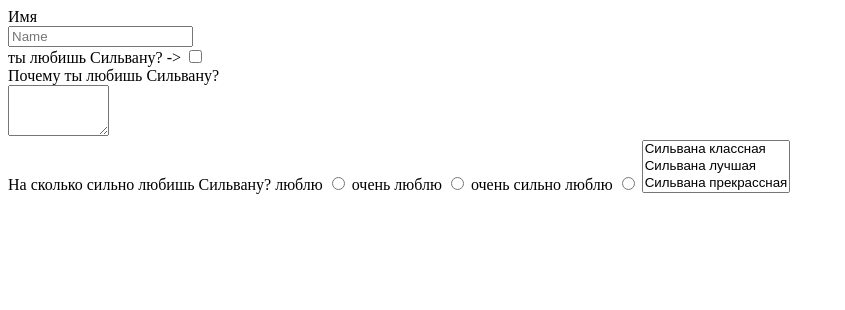
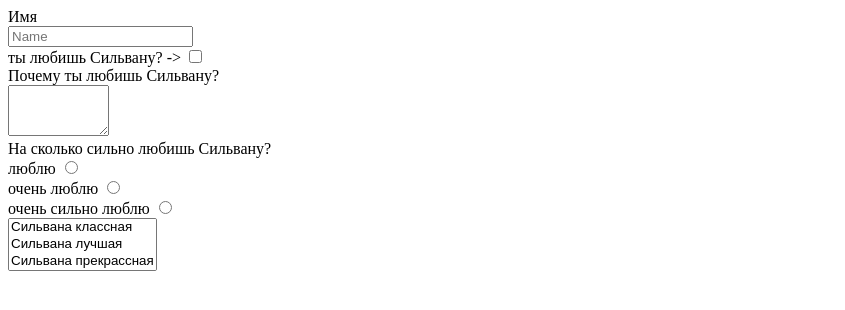
Before and after one commit to regyla/regyla.github.io, a plain HTML site: page Login.html in a window 1280 px wide. Shown: the whole page, without its empty margins (0-845 px from the left). Drawn offline with Linux system fonts and the light colour scheme.

Commit message:
Update Login.html

```diff
--- a/Login.html
+++ b/Login.html
@@ -25,10 +25,10 @@
 				Почему ты любишь Сильвану? <br>
 				<textarea name="text" id="" cols="10" rows="3"> </textarea> <br>
 
-				На сколько сильно любишь Сильвану?
-				<label for ="1">люблю</label> <input id = "1" type="radio" name="name">
-				<label for ="2">очень люблю</label> <input id = "2" type="radio" name="name">
-				<label for ="3">очень сильно люблю</label> <input id = "3" type="radio" name="name">
+				На сколько сильно любишь Сильвану?<br>
+				<label for ="1">люблю</label> <input id = "1" type="radio" name="name"><br>
+				<label for ="2">очень люблю</label> <input id = "2" type="radio" name="name"><br>
+				<label for ="3">очень сильно люблю</label> <input id = "3" type="radio" name="name"><br>
 
 
 				<select name="" id="" size="3">
```
